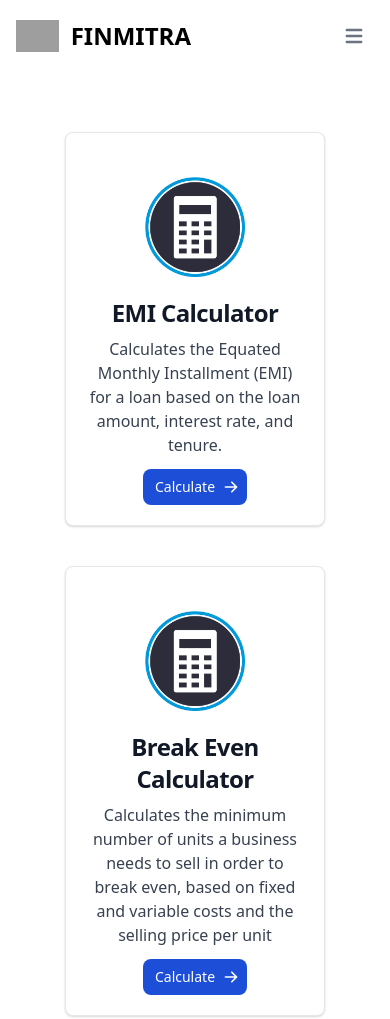
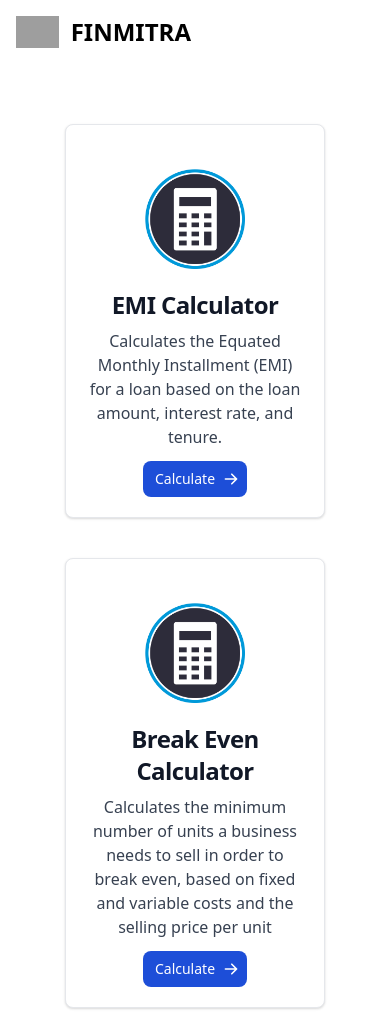
Before and after one commit to shreywani/FINMITRA, a website: page calculators.html in a window 390 px wide. Shown: the top 1019 px of the page. Drawn offline with nearby package versions, Linux system fonts and the light colour scheme; grey boxes are pictures that could not be loaded.

Commit message:
CALCI CHANGED

```diff
--- a/calculators.html
+++ b/calculators.html
@@ -20,17 +20,7 @@
                     <img src="https://flowbite.com/docs/images/logo.svg" class="h-8 mr-3" alt="Flowbite Logo" />
                     <span class="self-center text-2xl font-semibold whitespace-nowrap dark:text-white">FINMITRA</span>
                 </a>
-                <button data-collapse-toggle="navbar-dropdown" type="button"
-                    class="inline-flex items-center p-2 ml-3 text-sm text-gray-500 rounded-lg md:hidden hover:bg-gray-100 focus:outline-none focus:ring-2 focus:ring-gray-200 dark:text-gray-400 dark:hover:bg-gray-700 dark:focus:ring-gray-600"
-                    aria-controls="navbar-dropdown" aria-expanded="false">
-                    <span class="sr-only">Open main menu</span>
-                    <svg class="w-6 h-6" aria-hidden="true" fill="currentColor" viewBox="0 0 20 20"
-                        xmlns="http://www.w3.org/2000/svg">
-                        <path fill-rule="evenodd"
-                            d="M3 5a1 1 0 011-1h12a1 1 0 110 2H4a1 1 0 01-1-1zM3 10a1 1 0 011-1h12a1 1 0 110 2H4a1 1 0 01-1-1zM3 15a1 1 0 011-1h12a1 1 0 110 2H4a1 1 0 01-1-1z"
-                            clip-rule="evenodd"></path>
-                    </svg>
-                </button>
+
                 <div class="hidden w-full md:block md:w-auto" id="navbar-dropdown">
                     <ul
                         class="flex flex-col font-medium p-4 md:p-0 mt-4 border border-gray-100 rounded-lg bg-gray-50 md:flex-row md:space-x-8 md:mt-0 md:border-0 md:bg-white dark:bg-gray-800 md:dark:bg-gray-900 dark:border-gray-700">
```
